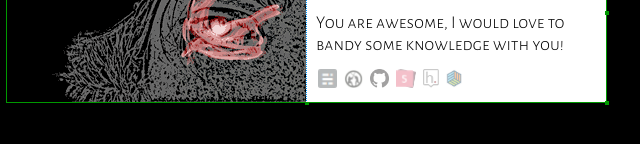
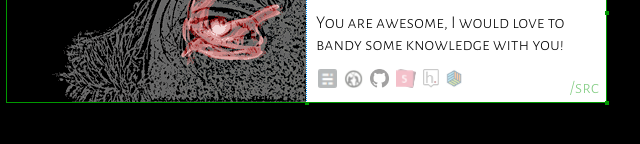
Before and after one commit to perguth/pguth.github.io, a website: page index.html in a window 1280 px wide. Shown: the part 384-528 px from the top of the page, 333-973 px from the left. Drawn offline with Linux system fonts and the light colour scheme.

Commit message:
gh-pages link

```diff
--- a/index.html
+++ b/index.html
@@ -37,6 +37,10 @@
           title="My hypothesis stream.">
           <img src="vendor/hypothesis.png">
         </a>
+
+        <span style=float:right;margin-right:10px;padding-top:10px>
+          <a href=https://github.com/pguth/perguth.de/blob/gh-pages/index.html style=color:#009900;opacity:0.5>/src</a>
+        </span>
 
 	<!--
         <a href="http://www.memrise.com/user/pguth/courses/teaching/"
```
